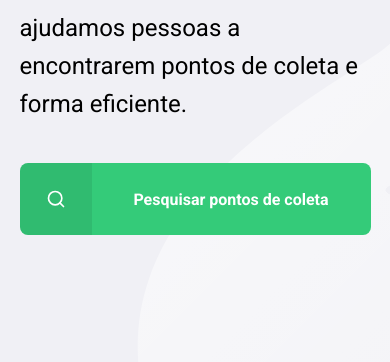
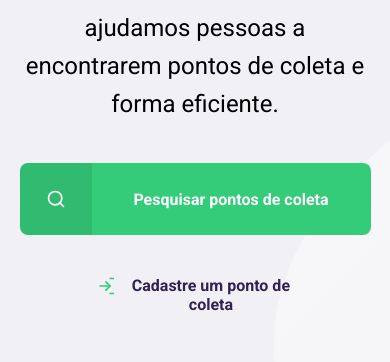
Before and after one commit to diegoclaudiano/Ecoleta, a plain HTML site: page index.html in a window 390 px wide. Shown: the part 482-844 px from the top of the page. Drawn offline with Linux system fonts and the light colour scheme.

Commit message:
@media resposividade

```diff
--- a/styles/main.css
+++ b/styles/main.css
@@ -34,7 +34,7 @@ h1, h2, h3, h4, h5, h6 {
   height: 100vh;
 
   background: url('../assets/home-background.svg') no-repeat;
-  background-position: 35vw bottom;
+  background-position: 40vw bottom;
 }
 
 #page-home .content {
@@ -144,5 +144,24 @@ h1, h2, h3, h4, h5, h6 {
 }
 
 @media (max-width: 900px) {
+  #page-home {
+    background-position-x: 70vw;
+  }
 
+  #page-home .content {
+    align-items: center;
+    text-align: center;
+  }
+
+  #page-home header a {
+    position: absolute;
+    bottom: 48px;
+
+    left: 50%;
+    transform: translateX(-50%);
+  }
+
+  #page-home main {
+    align-items: center;
+  }
 }
```
